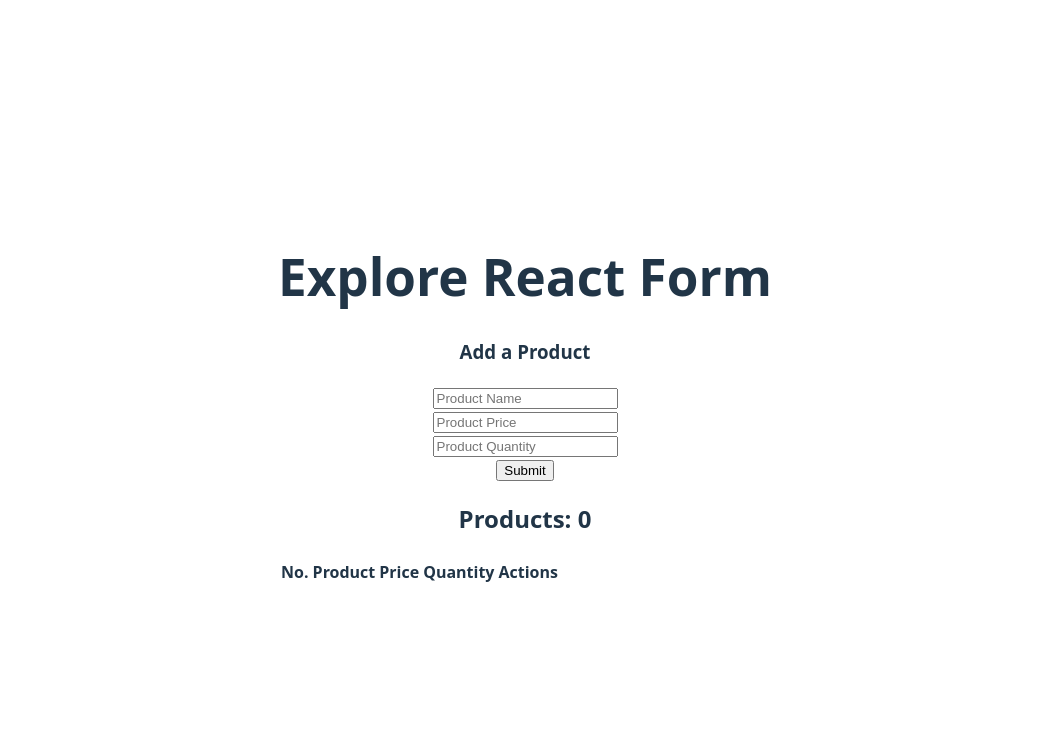
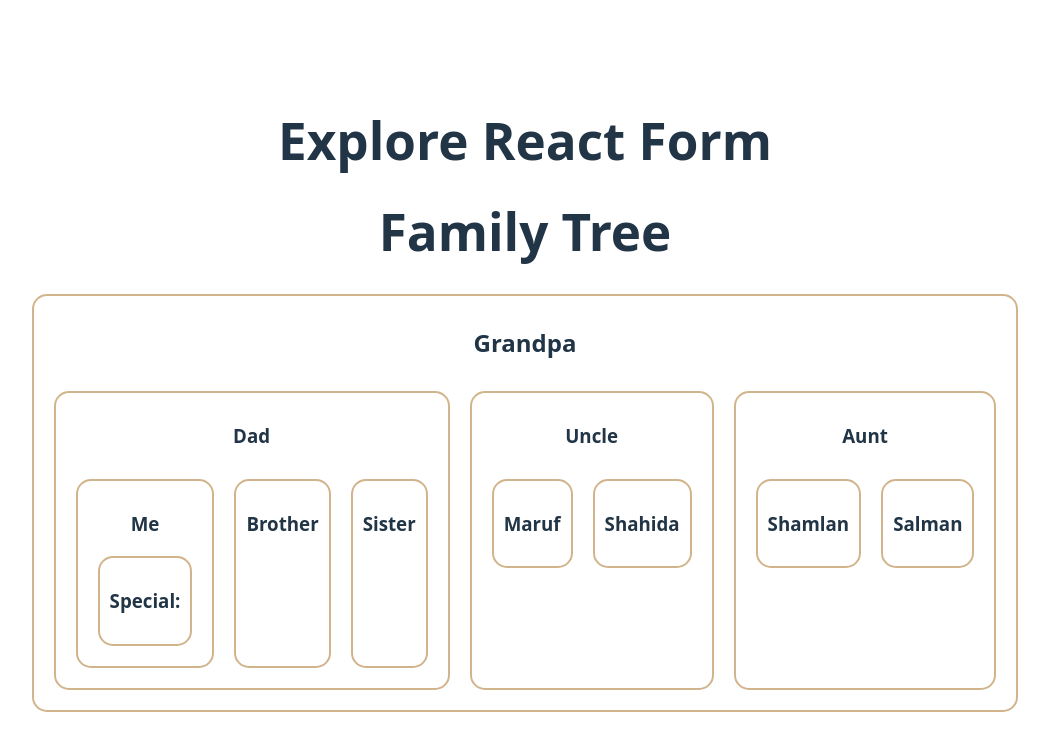
Before and after one commit to AsifHossain22/react-form, a React (Vite) app: page / in a window 1280 px wide. Shown: the top 750 px of the page, without its empty margins (115-1164 px from the left). Built offline with nearby package versions, Linux system fonts and the light colour scheme.

Commit message:
Create a Family Component Tree Structure

```diff
--- a/src/App.jsx
+++ b/src/App.jsx
@@ -1,5 +1,6 @@
 import "./App.css";
 import ControlledField from "./components/ControlledField/ControlledField";
+import FamilyTree from "./components/FamilyTree/FamilyTree";
 import FormAction from "./components/FormAction/FormAction";
 import HookForm from "./components/HookForm/HookForm";
 import ProductManagement from "./components/ProductManagement/ProductManagement";
@@ -15,7 +16,8 @@ function App() {
       {/* <ControlledField></ControlledField> */}
       {/* <UncontrolledField></UncontrolledField> */}
       {/* <HookForm></HookForm> */}
-      <ProductManagement></ProductManagement>
+      {/* <ProductManagement></ProductManagement> */}
+      <FamilyTree></FamilyTree>
     </>
   );
 }
--- /dev/null
+++ b/src/components/FamilyTree/Aunt.jsx
@@ -0,0 +1,16 @@
+import React from "react";
+import Cousin from "./Cousin";
+
+const Aunt = () => {
+  return (
+    <div>
+      <h3>Aunt</h3>
+      <section className="flex">
+        <Cousin name="Shamlan"></Cousin>
+        <Cousin name="Salman"></Cousin>
+      </section>
+    </div>
+  );
+};
+
+export default Aunt;
--- /dev/null
+++ b/src/components/FamilyTree/Brother.jsx
@@ -0,0 +1,11 @@
+import React from "react";
+
+const Brother = () => {
+  return (
+    <div>
+      <h3>Brother</h3>
+    </div>
+  );
+};
+
+export default Brother;
--- /dev/null
+++ b/src/components/FamilyTree/Cousin.jsx
@@ -0,0 +1,11 @@
+import React from "react";
+
+const Cousin = ({ name }) => {
+  return (
+    <div>
+      <h3>{name}</h3>
+    </div>
+  );
+};
+
+export default Cousin;
--- /dev/null
+++ b/src/components/FamilyTree/Dad.jsx
@@ -0,0 +1,19 @@
+import React from "react";
+import Me from "./Me";
+import Brother from "./Brother";
+import Sister from "./Sister";
+
+const Dad = () => {
+  return (
+    <div>
+      <h3>Dad</h3>
+      <section className="flex">
+        <Me></Me>
+        <Brother></Brother>
+        <Sister></Sister>
+      </section>
+    </div>
+  );
+};
+
+export default Dad;
--- /dev/null
+++ b/src/components/FamilyTree/FamilyTree.css
@@ -0,0 +1,10 @@
+.family-tree div {
+  border: 2px solid tan;
+  border-radius: 15px;
+  padding: 10px;
+  margin: 10px;
+}
+
+.flex {
+  display: flex;
+}
--- /dev/null
+++ b/src/components/FamilyTree/FamilyTree.jsx
@@ -0,0 +1,16 @@
+import React from "react";
+import Grandpa from "./Grandpa";
+import "./FamilyTree.css";
+
+const FamilyTree = () => {
+  const assests = "Diamond";
+
+  return (
+    <div className="family-tree">
+      <h1>Family Tree</h1>
+      <Grandpa></Grandpa>
+    </div>
+  );
+};
+
+export default FamilyTree;
--- /dev/null
+++ b/src/components/FamilyTree/Grandpa.jsx
@@ -0,0 +1,19 @@
+import React from "react";
+import Dad from "./Dad";
+import Uncle from "./Uncle";
+import Aunt from "./Aunt";
+
+const Grandpa = () => {
+  return (
+    <div>
+      <h2>Grandpa</h2>
+      <section className="flex">
+        <Dad></Dad>
+        <Uncle></Uncle>
+        <Aunt></Aunt>
+      </section>
+    </div>
+  );
+};
+
+export default Grandpa;
--- /dev/null
+++ b/src/components/FamilyTree/Me.jsx
@@ -0,0 +1,13 @@
+import React from "react";
+import Special from "./Special";
+
+const Me = () => {
+  return (
+    <div>
+      <h3>Me</h3>
+      <Special></Special>
+    </div>
+  );
+};
+
+export default Me;
--- /dev/null
+++ b/src/components/FamilyTree/Sister.jsx
@@ -0,0 +1,11 @@
+import React from "react";
+
+const Sister = () => {
+  return (
+    <div>
+      <h3>Sister</h3>
+    </div>
+  );
+};
+
+export default Sister;
--- /dev/null
+++ b/src/components/FamilyTree/Special.jsx
@@ -0,0 +1,11 @@
+import React from "react";
+
+const Special = ({ name }) => {
+  return (
+    <div>
+      <h3>Special: {name}</h3>
+    </div>
+  );
+};
+
+export default Special;
--- /dev/null
+++ b/src/components/FamilyTree/Uncle.jsx
@@ -0,0 +1,16 @@
+import React from "react";
+import Cousin from "./Cousin";
+
+const Uncle = () => {
+  return (
+    <div>
+      <h3>Uncle</h3>
+      <section className="flex">
+        <Cousin name="Maruf"></Cousin>
+        <Cousin name="Shahida"></Cousin>
+      </section>
+    </div>
+  );
+};
+
+export default Uncle;
```
